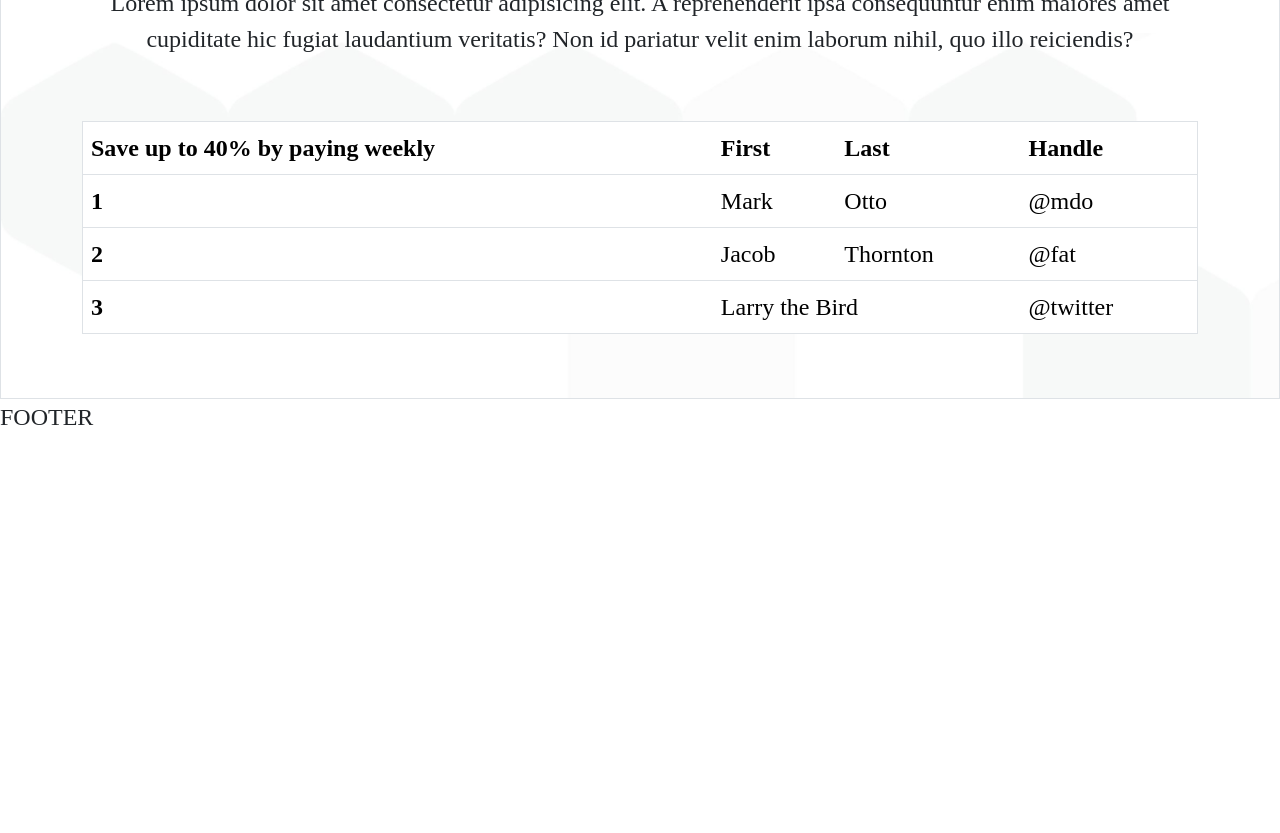
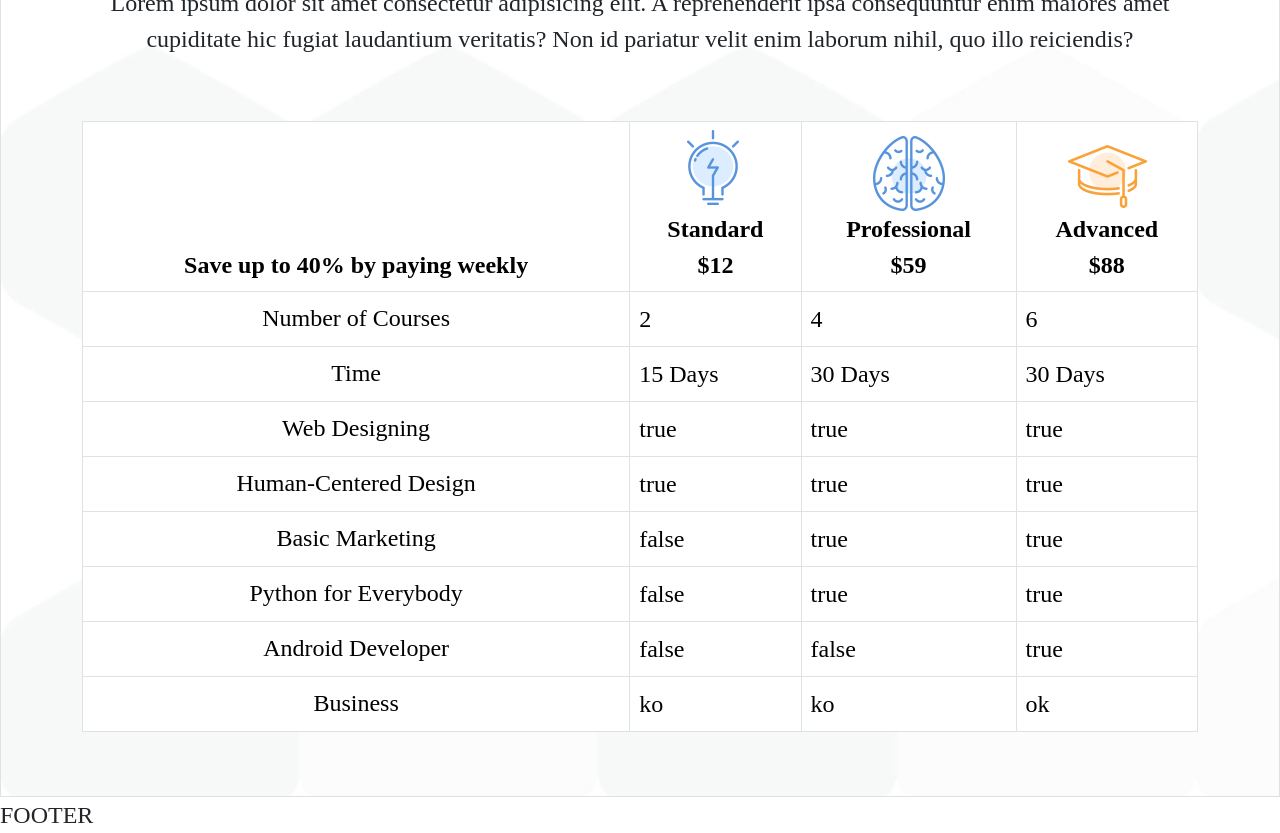
Before and after one commit to andreacagnina/proj-html-vuejs, a Vue app: page / in a window 1280 px wide. Shown: the part 5820-6653 px from the top of the page. Before the commit the page ends 6255 px from the top, so only its background shows below. Built offline with nearby package versions, Linux system fonts and the light colour scheme.

Commit message:
[feat] table

```diff
--- a/src/components/Main/MSixthSection.vue
+++ b/src/components/Main/MSixthSection.vue
@@ -2,32 +2,55 @@
 export default {
     data() {
         return {
-            cards: [
+            accounts: [
                 {
-                    url: 'src/assets/img/course-5-f-img.jpg',
-                    title: 'Android Developer',
-                    teacher: 'David Sanders',
-                    category: 'PROGRAMMING',
-                    numOfTeacher: '1',
-                    price: 'FREE',
-
+                    url: 'src/assets/img/h5-custom-icon-7.png',
+                    title: 'Standard',
+                    price: '$12',
+                    package: [
+                        {
+                            courses: '2',
+                            time: '15 Days',
+                            wd: true,
+                            hcd: true,
+                            marketing: false,
+                            python: false,
+                            android: false,
+                            english: false,
+                        }
+                    ]
                 },
                 {
-                    url: 'src/assets/img/course-6-f-img.jpg',
-                    title: 'Web Designing',
-                    teacher: 'Jennifer Powell',
-                    category: 'PROGRAMMING',
-                    numOfTeacher: '1',
-                    price: 'FREE',
-
+                    url: 'src/assets/img/h5-custom-icon-8.png',
+                    title: 'Professional',
+                    price: '$59',
+                    package: [
+                        {
+                            courses: '4',
+                            time: '30 Days',
+                            wd: true,
+                            hcd: true,
+                            marketing: true,
+                            python: true,
+                            android: false,
+                            english: false,
+                        }
+                    ]
                 },
                 {
-                    url: 'src/assets/img/course-12-f-img.jpg',
-                    title: 'Financial Modeling',
-                    teacher: 'Edward Bowman',
-                    category: 'BUSINESS',
-                    numOfTeacher: '1',
-                    price: '$20',
+                    url: 'src/assets/img/h5-custom-icon-9.png',
+                    title: 'Advanced',
+                    price: '$88',
+                    package: [{
+                        courses: '6',
+                        time: '30 Days',
+                        wd: true,
+                        hcd: true,
+                        marketing: true,
+                        python: true,
+                        android: true,
+                        english: true
+                    }]
                 },
             ],
             currentIndex: 0,
@@ -58,32 +81,68 @@ export default {
             <div class="row">
                 <div class="col-12">
                     <div class="content">
-                        <table class="table border">
+                        <table class="table table-bordered">
                             <thead>
                                 <tr>
                                     <th scope="col">Save up to 40% by paying weekly</th>
-                                    <th scope="col">First</th>
-                                    <th scope="col">Last</th>
-                                    <th scope="col">Handle</th>
+                                    <th scope="col" v-for="account in accounts">
+                                        <div class="text-center">
+                                            <img :src="account.url" alt="">
+                                            <div>{{
+                                                account.title }}</div>
+                                            <div>{{ account.price }}</div>
+                                        </div>
+                                    </th>
                                 </tr>
                             </thead>
                             <tbody>
                                 <tr>
-                                    <th scope="row">1</th>
-                                    <td>Mark</td>
-                                    <td>Otto</td>
-                                    <td>@mdo</td>
+                                    <td scope="row">Number of Courses</td>
+                                    <td v-for="account in accounts">
+                                    <td v-for="a in account.package"> {{ a.courses }}</td>
+                                    </td>
                                 </tr>
                                 <tr>
-                                    <th scope="row">2</th>
-                                    <td>Jacob</td>
-                                    <td>Thornton</td>
-                                    <td>@fat</td>
+                                    <td scope="row">Time</td>
+                                    <td v-for="account in accounts">
+                                    <td v-for="a in account.package"> {{ a.time }}</td>
+                                    </td>
                                 </tr>
                                 <tr>
-                                    <th scope="row">3</th>
-                                    <td colspan="2">Larry the Bird</td>
-                                    <td>@twitter</td>
+                                    <td scope="row">Web Designing</td>
+                                    <td v-for="account in accounts">
+                                    <td v-for="a in account.package"> {{ a.wd }}</td>
+                                    </td>
+                                </tr>
+                                <tr>
+                                    <td scope="row">Human-Centered Design</td>
+                                    <td v-for="account in accounts">
+                                    <td v-for="a in account.package"> {{ a.hcd }}</td>
+                                    </td>
+                                </tr>
+                                <tr>
+                                    <td scope="row">Basic Marketing</td>
+                                    <td v-for="account in accounts">
+                                    <td v-for="a in account.package"> {{ a.marketing }}</td>
+                                    </td>
+                                </tr>
+                                <tr>
+                                    <td scope="row">Python for Everybody</td>
+                                    <td v-for="account in accounts">
+                                    <td v-for="a in account.package"> {{ a.python }}</td>
+                                    </td>
+                                </tr>
+                                <tr>
+                                    <td scope="row"> Android Developer</td>
+                                    <td v-for="account in accounts">
+                                    <td v-for="a in account.package"> {{ a.android }}</td>
+                                    </td>
+                                </tr>
+                                <tr>
+                                    <td scope="row">Business</td>
+                                    <td v-for="account in accounts">
+                                    <td v-for="a in account.package"> {{ a.english ? 'ok' : 'ko' }}</td>
+                                    </td>
                                 </tr>
                             </tbody>
                         </table>
@@ -122,4 +181,8 @@ h6 {
 .active {
     color: $a40c4ff;
 }
+
+tr {
+    text-align: center;
+}
 </style>
```
Also changed, not shown: src/components/newApp.vue (+27 -0 lines).
